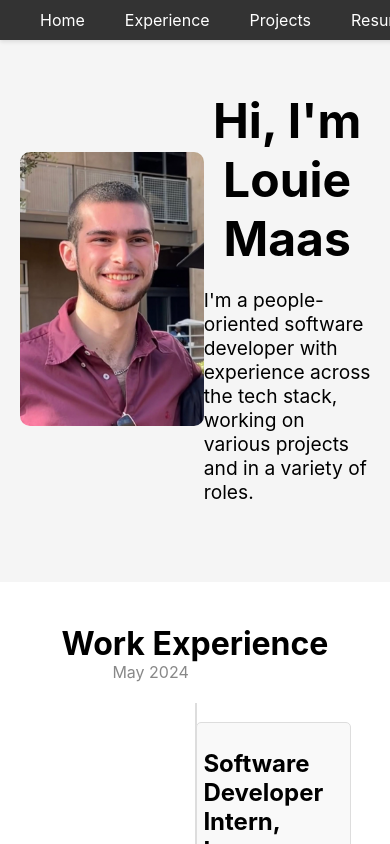
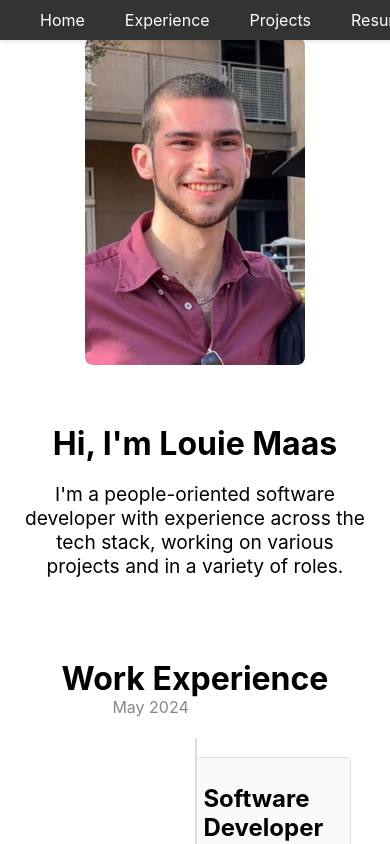
Before and after one commit to lcmaas4/personal-site, a React (Create React App) app: page / in a window 390 px wide. Shown: the top 844 px of the page. Built offline with nearby package versions, Linux system fonts and the light colour scheme.

Commit message:
mobile ui hero image fix

```diff
--- a/src/pages/Home.css
+++ b/src/pages/Home.css
@@ -1,34 +1,53 @@
+/* Home.css */
+
+/* General styling for the hero section */
 .hero-section {
   display: flex;
-    justify-content: space-between;
+  flex-direction: row; /* Default: Image and text side by side */
   align-items: center;
-    padding: 15% 5%;
-    background-color: #f5f5f5;
-    /* margin: 100px 0 auto; */
+  justify-content: center;
+  padding: 20px;
+  /* gap: 20px; */
+}
+
+.hero-image {
+  flex: 1;
+  display: flex;
+  justify-content: center;
+  align-items: center;
+  padding: 5%; /* Add buffer around the image */
+}
+
+.hero-image img {
+  max-width: 70%;
+  height: auto;
+  border-radius: 8px;
+  top: 2%;
+  /* margin: 10px; // Add buffer inside the image container */
 }
 
 .hero-content {
-    max-width: 47.5%;
+  flex: 1;
+  text-align: center;
 }
 
 .hero-content h1 {
-    font-size: 3em;
-    margin-bottom: 20px;
+  font-size: 2rem;
+  margin-bottom: 10px;
 }
 
 .hero-content p {
-    font-size: 1.2em;
+  font-size: 1.2rem;
+}
+
+/* Media query for smaller screens */
+@media (max-width: 768px) {
+  .hero-section {
+    flex-direction: column; /* Stack image on top of text */
+    text-align: center;
+  }
+
+  .hero-image {
     margin-bottom: 20px;
   }
-
-  .hero-image img {
-    max-width: 100%;
-    height: auto;
-    border-radius: 10px;
 }
-
-  /* Add the new class for smaller images */
-  .small-image {
-    width: 300px;
-    height: auto;
-  }
```
Lines whose indentation alone changed are shown as unchanged.
